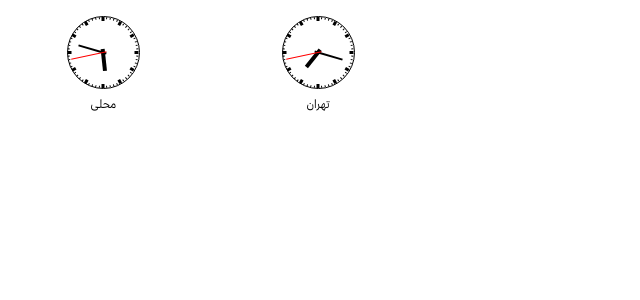
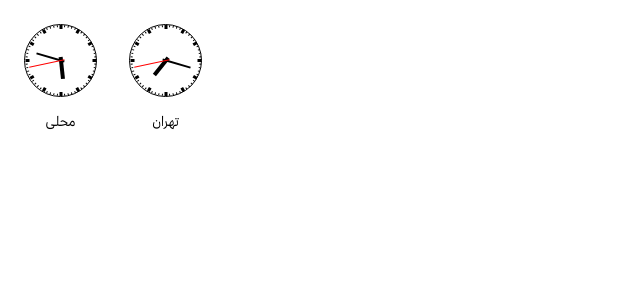
Before and after one commit to Farbod29/gahsanj, a Next.js app: page /ClocksPageMini in a window 1280 px wide. Shown: the top 300 px of the page, without its empty margins (0-640 px from the left). Built offline with nearby package versions, Linux system fonts and the light colour scheme.

Commit message:
add. clocks near to each other
Signed-off-by: farbod29 <aprin.farbod@gmail.com>

```diff
--- a/src/app/ClocksPageMini/page.tsx
+++ b/src/app/ClocksPageMini/page.tsx
@@ -38,29 +38,31 @@ const ClocksPage = () => {
     return () => window.removeEventListener('resize', handleResize);
   }, []);
   return (
-    <div>
-      <div className="bg-white p-1 pt-2">
-        {/* Assuming you have 6 clocks to display in a row */}
-        <div className="grid grid-cols-6 gap-4 justify-items-center">
-          {/* Clocks will be here */}
-          {/* Repeat this block for each clock */}
-          <div className="flex flex-col items-center mb-4">
-            {/* <div className="text-black text-xxxxs md:text-xs ">Local</div> */}
-            <ReactClockNoSSR timeZone="Europe/Berlin" size={clockSize} />
-            <div className="text-black text-lg md:text-xs text-xxxxs ">
-              محلی
-            </div>
+    <div className="bg-white p-4">
+      <div className="flex flex-row items-center">
+        {' '}
+        {/* Changed to flex row */}
+        {/* Clock for Berlin */}
+        <div className="flex flex-col items-center mr-4">
+          {' '}
+          {/* Added margin for spacing between clocks */}
+          <ReactClockNoSSR timeZone="Europe/Berlin" size={clockSize} />
+          <div className="text-sm mt-2">
+            {' '}
+            {/* Added margin-top for spacing between clock and text */}
+            محلی
           </div>
-
-          <div className="flex flex-col items-center mb-4 w-1/2 md:w-1/6">
-            {/* <div className="text-black text-xxxxs md:text-xs ">Tehran</div> */}
-            <ReactClockNoSSR timeZone="Asia/Tehran" size={clockSize} />
-            <div className="text-black text-lg md:text-xs  text-xxxxs ">
-              تهران
-            </div>
+        </div>
+        {/* Clock for Tehran */}
+        <div className="flex flex-col items-center">
+          {' '}
+          {/* Directly following the first clock */}
+          <ReactClockNoSSR timeZone="Asia/Tehran" size={clockSize} />
+          <div className="text-sm mt-2">
+            {' '}
+            {/* Text alignment and spacing */}
+            تهران
           </div>
-          {/* CLOCKS */}
-          {/* CLOCKS */}
         </div>
       </div>
     </div>
```
